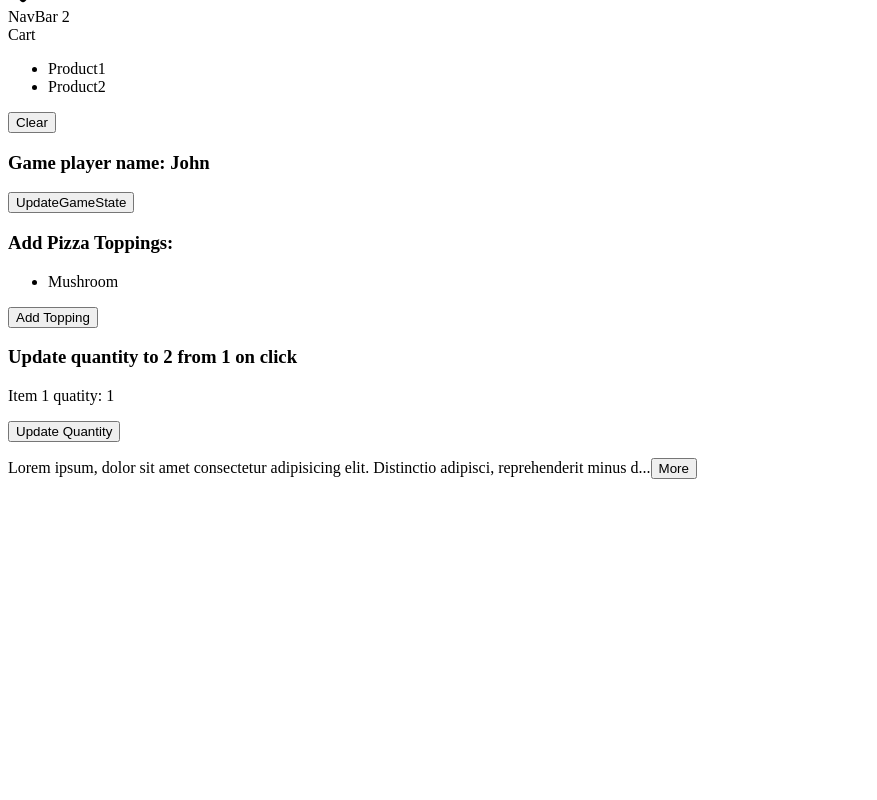
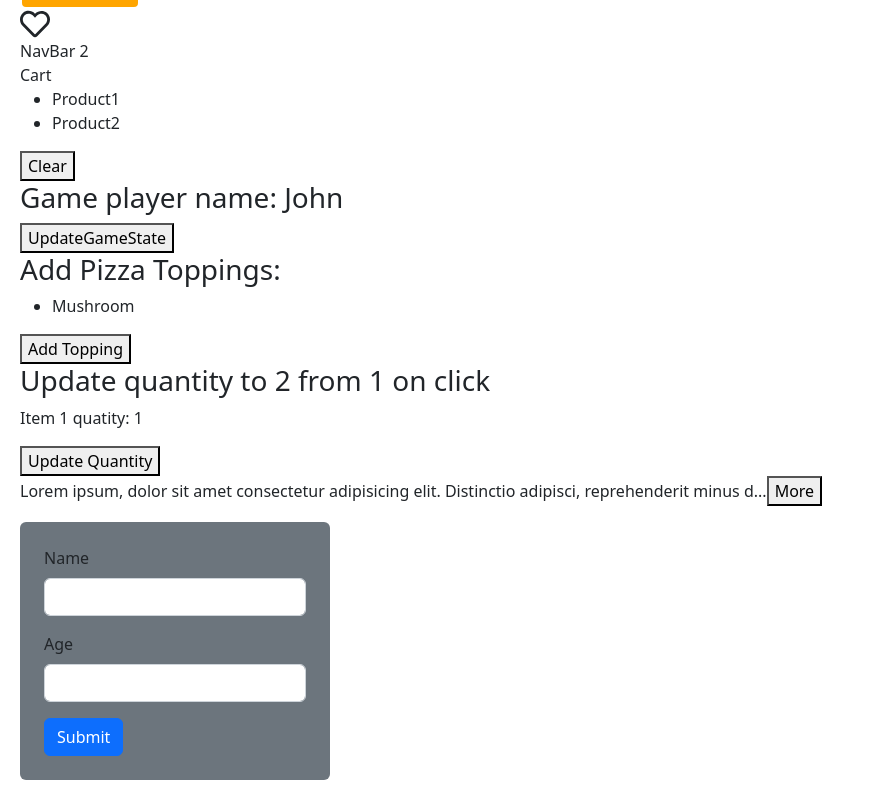
Before and after one commit to SuriyaRamesh/vite-react-app, a React (Vite) app: page / in a window 1280 px wide. Shown: the part 301-1101 px from the top of the page, without its empty margins (0-877 px from the left). Before the commit the page ends 800 px from the top, so only its background shows below. Built offline with nearby package versions, Linux system fonts and the light colour scheme.

Commit message:
create a form

```diff
--- a/src/App.tsx
+++ b/src/App.tsx
@@ -9,6 +9,7 @@
 import AddTopping from "./components/AddTopping";
 import ShoppingCartUpdate from "./components/ShoppingCartUpdate";
 import ExpandableText from "./components/ExpandableText";
+import Form from "./components/Form";
 
 
 const handleSelectItem = (item: string) => console.log(item);
@@ -19,7 +20,7 @@
   const [cartItems, setCartItems] = useState(['Product1', 'Product2']);
 
   return (
-    <div className="App p-5">
+    <div className="App">
      <ListGroup heading="Numbers List" items={items} onSelectItem={handleSelectItem} />
      {showAlert && <Alert OnClose={() => setShowAlert(false)}><h3>There is an Error!!!</h3></Alert>}
      <Button OnClickHandle={() => setShowAlert(true)} >My Button</Button>
@@ -32,6 +33,7 @@
       <ExpandableText>
         Lorem ipsum, dolor sit amet consectetur adipisicing elit. Distinctio adipisci, reprehenderit minus dolorem iusto rem ratione quam ex unde! Quas dolor maxime magnam dolorem est obcaecati! Deserunt eveniet et temporibus veniam laboriosam harum enim ex. Sint ipsa quibusdam quia autem. Facilis suscipit nisi perferendis. Ipsa rerum aperiam laborum excepturi recusandae ullam dicta dolorem quibusdam, modi, commodi, nesciunt similique. Dolores nesciunt optio totam at eveniet odio deleniti atque aliquid! At cupiditate consequuntur sint distinctio sequi iste voluptas! Eveniet blanditiis ad maiores magnam ratione, ullam placeat eos sequi, iste vel quaerat consequatur sapiente earum? Quia unde ullam accusamus expedita. Molestias, iure quos.
       </ExpandableText>
+      <Form />
     </div>
   )
 }
--- /dev/null
+++ b/src/components/Form.tsx
@@ -0,0 +1,19 @@
+import React from 'react'
+
+const Form = () => {
+  return (
+    <form className='w-25 bg-secondary p-4 rounded-2'>
+        <div className="mb-3">
+            <label htmlFor="name" className="form-label">Name</label>
+            <input id="name" type="text" className="form-control" />
+        </div>
+        <div className="mb-3">
+            <label htmlFor="age" className="form-label">Age</label>
+            <input id="age" type="number" className="form-control" />
+        </div>
+        <button type="submit" className="btn btn-primary">Submit</button>
+    </form>
+  )
+}
+
+export default Form
--- /dev/null
+++ b/src/index.css
@@ -0,0 +1,3 @@
+body {
+    padding: 20px;
+}
--- a/src/main.tsx
+++ b/src/main.tsx
@@ -1,7 +1,8 @@
 import React from 'react'
 import ReactDOM from 'react-dom/client'
 import App from './App'
-// import 'bootstrap/dist/css/bootstrap.css';
+import 'bootstrap/dist/css/bootstrap.css';
+import './index.css';
 
 ReactDOM.createRoot(document.getElementById('root') as HTMLElement).render(
   <React.StrictMode>
```
